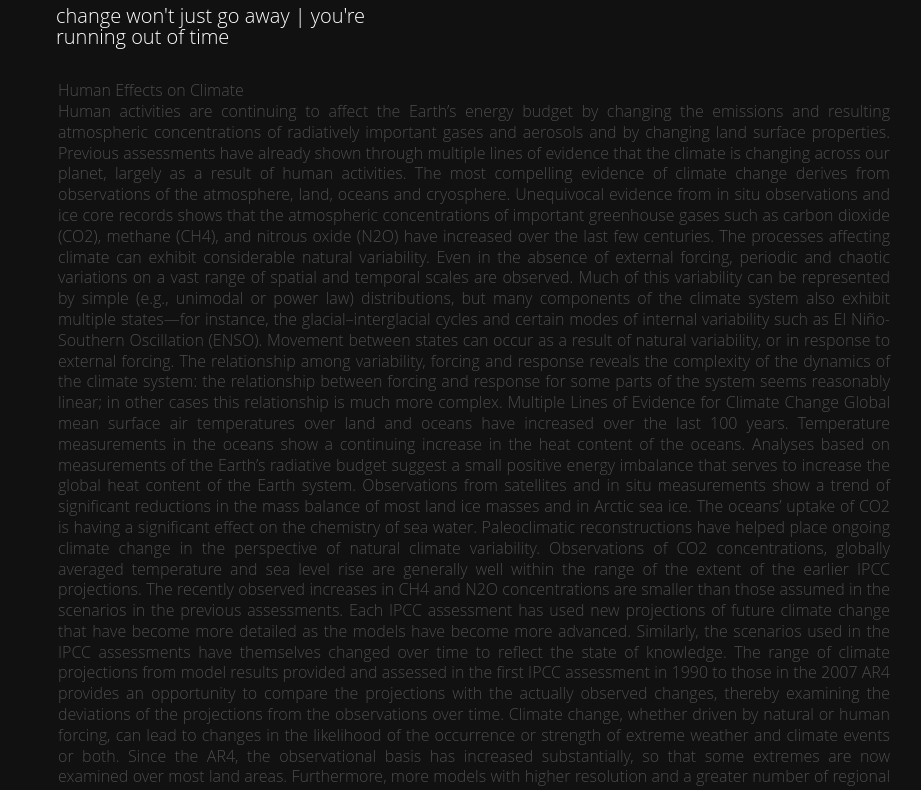
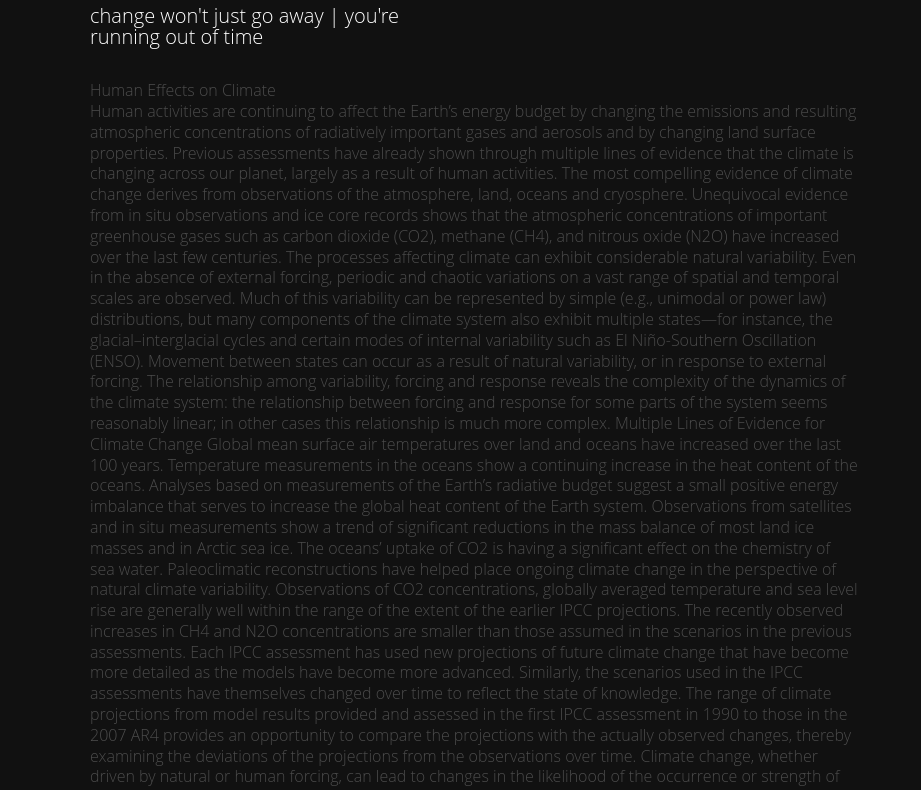
Before and after one commit to 3tw/ClimatePrototype, a plain HTML site: page build/index.html in a window 1280 px wide. Shown: the part 189-979 px from the top of the page, without its empty margins (166-1087 px from the left). Drawn offline with nearby package versions, Linux system fonts and the light colour scheme.

Commit message:
change padding

```diff
--- a/src/styles/4-templates/_media-screen.sass
+++ b/src/styles/4-templates/_media-screen.sass
@@ -1,10 +1,10 @@
 @media screen and (min-width: 550px)
     #main-section
-        padding: 0 15% 0 15%
+        padding: 0 20% 0 20%
     #showcase h1
         font-size: 130px
         text-align: left
-    #header
+    #header,
+    #text
         text-align: left
-        padding-left: 1.5em
-s
+        padding: 0
```
Also changed, not shown: build/index.html (+2 -1 lines), src/scripts/mainScript.js (+5 -3 lines), build/styles/main.css, 1 other file.
